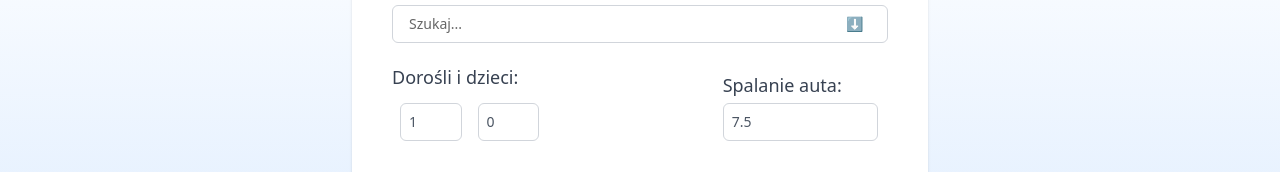
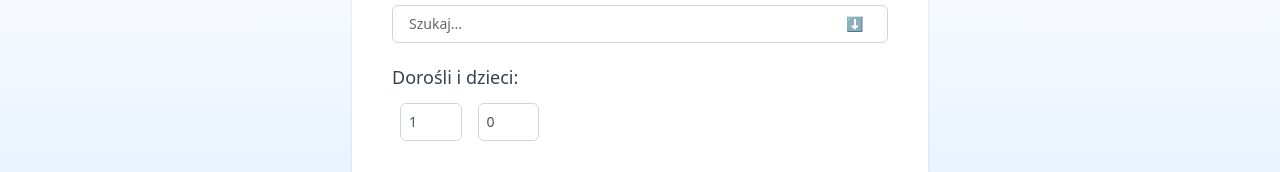
Before and after one commit to ant-st/flyorride, a Nuxt app: page / in a window 1280 px wide. Shown: the part 628-800 px from the top of the page. Built offline with nearby package versions, Linux system fonts and the light colour scheme.

Commit message:
Fixed: Eliminated the problem with occasionally not appearing results from Google Matrix API

```diff
--- a/components/FlightThumb.vue
+++ b/components/FlightThumb.vue
@@ -23,12 +23,14 @@ const fuelPrice = 1.40;
 </script>
 
 <template>
-  <div class="relative w-[30%] p-4 bg-blue-50 m-2 my-4 shadow rounded-3xl flex flex-col">
-    <h3>{{flight.cityFrom}}, {{flight.flyFrom}} - {{flight.cityTo}}, {{flight.flyTo}}</h3>
+  <div class="relative w-[48%] p-4 bg-blue-50 m-2 my-4 shadow rounded-3xl flex flex-col">
+    <h3>{{flight.cityFrom}}, {{flight.flyFrom}} -
+      {{flight.cityTo}}, {{flight.flyTo}} -
+      {{flight.route[flight.route.length-1].cityTo}}, {{flight.route[flight.route.length-1].cityCodeTo}}</h3>
     <h4>{{ new Date(flight['local_departure']).toLocaleDateString() }} -> {{ new Date(flight.route[flight.route.length-1]['local_departure']).toLocaleDateString() }} </h4>
     <p>Noce: {{flight.nightsInDest}} Przesiadki: {{flight.route.length-2}}. Linie: {{flight.airlines}}</p>
     <p>{{flight.price}} euro</p>
-    <p v-if="Object.keys(distances).length && showCost">
+    <p v-if="distances[flight.flyFrom] && showCost">
       {{distances[flight.flyFrom].distance.text}} - {{distances[flight.flyFrom].duration.text}} - {{(distances[flight.flyFrom].distance.value / 100000 * fuelPrice * consumption).toFixed(2)}} euro
     </p>
   </div>
--- a/components/TheSearchBox.vue
+++ b/components/TheSearchBox.vue
@@ -24,7 +24,6 @@ export default {
         'maxNights': 3,
         'dateInterval': false,
         'options': [],
-        'consumption': 7.5
       },
       preds: [],
       activeInput: ''
@@ -201,12 +200,6 @@ export default {
                     </div>
                   </div>
                 </div>
-                <div class="flex flex-col w-1/3 items-between">
-                  <label class="leading-loose">Spalanie auta:</label>
-                  <div class="relative focus-within:text-gray-600 text-gray-400 w-full max-w-[155px] flex flex-line">
-                      <input type="number" v-model="searchQuery.consumption" min=1 step=0.5 class="px-2 py-2 border focus:ring-gray-500 focus:border-gray-900 w-full sm:text-sm border-gray-300 rounded-md focus:outline-none text-gray-600">
-                  </div>
-                </div>
               </div>
             </div>
             <!-- Przyciski -->
--- a/composables/useKiwiResultsStore.ts
+++ b/composables/useKiwiResultsStore.ts
@@ -39,6 +39,7 @@
               // @ts-ignore
               distances[airport] = response[index];
             });
+            console.log('Distances received');
             state.distances = distances;
           });
 
--- a/pages/index.vue
+++ b/pages/index.vue
@@ -61,6 +61,7 @@ const handleQueryChange = (newQuery: Object) => {
 }
 
 const getFromKiwi = async () => {
+  store.kiwiResults = [];
   if (query.airport?.includes(',')) {
     query.fromID = await fetch(getKiwiCityUrl(query.airport.split(',')[0]), kiwiSettings).then(r => r.json()).then(r => {
       console.log(r.locations[0].id);
```
